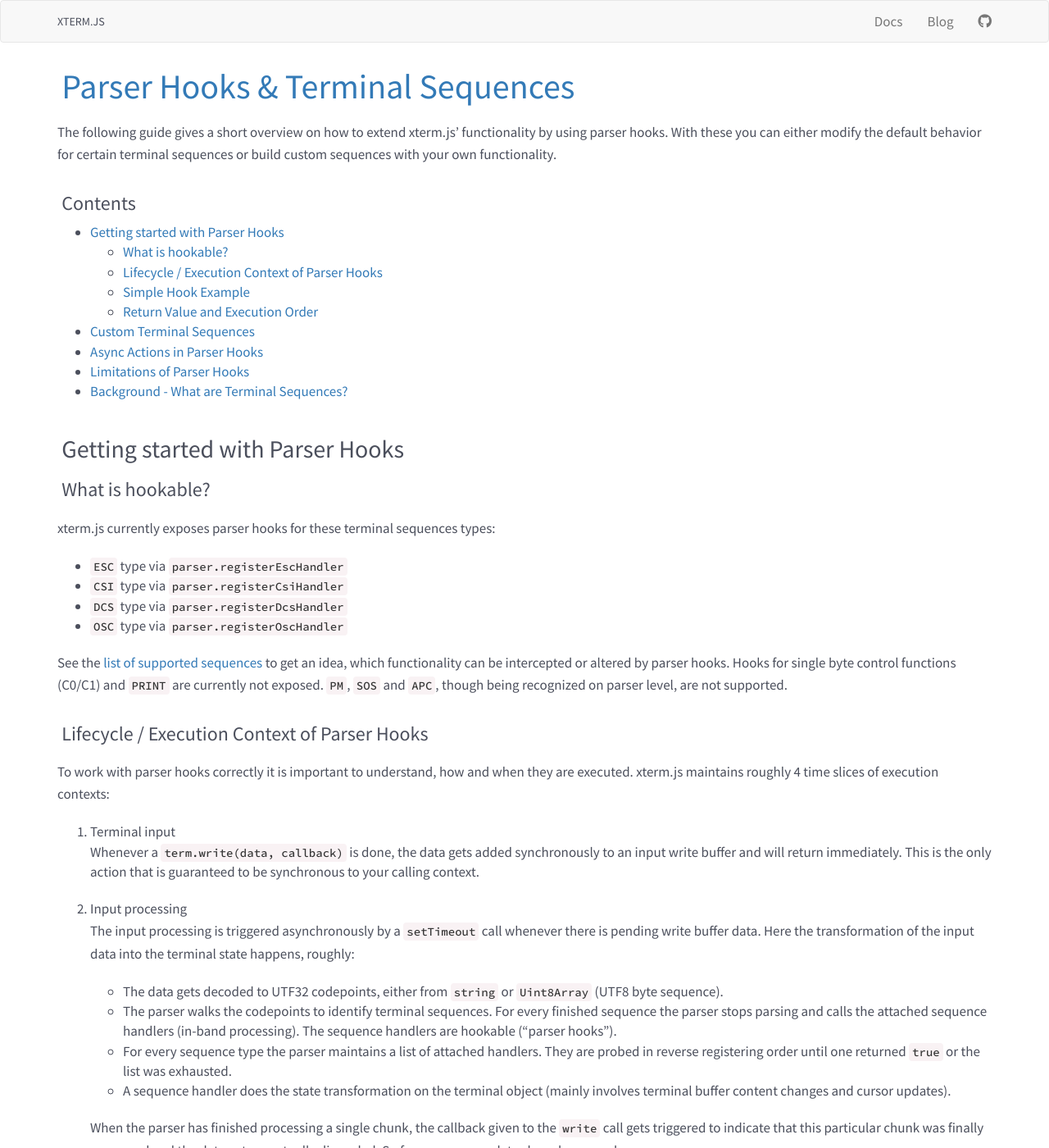
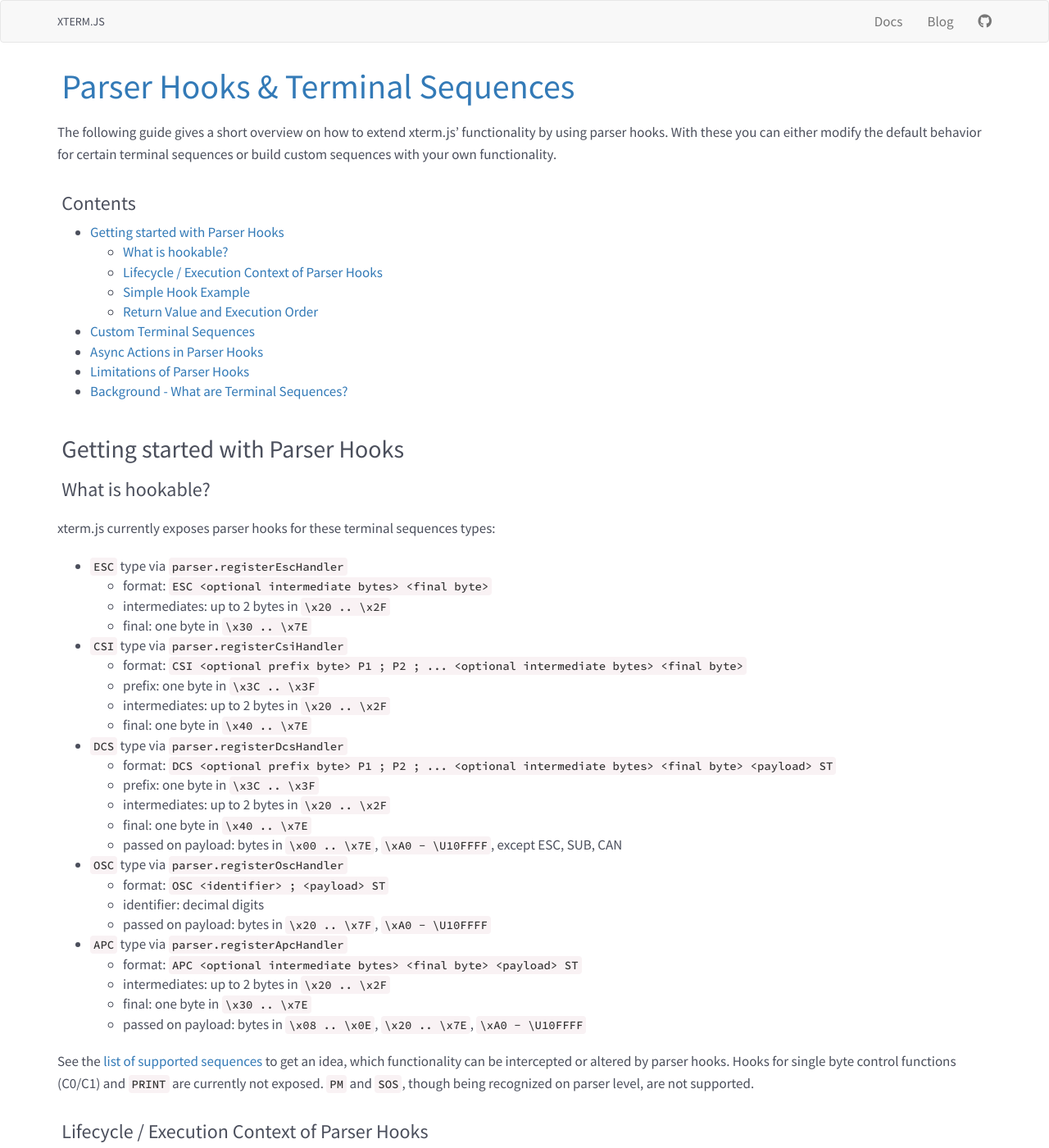
Before and after one commit to xtermjs/xtermjs.org, a Jekyll site: the page built from _docs/guides/hooks.md, in a window 1280 px wide and 1400 px high. Shown: the whole window at 82% size. Built offline with Jekyll 4.4.1, drawn with Linux system fonts in a browser that asks for light colours; nearby versions of some CDN libraries; some of the changed text lies outside the part shown.

Commit message:
add APC, extend hook docs about allowed byte ranges

```diff
--- a/_docs/guides/hooks.md
+++ b/_docs/guides/hooks.md
@@ -23,12 +23,32 @@ The following guide gives a short overview on how to extend xterm.js' functional
 xterm.js currently exposes parser hooks for these terminal sequences types:
 
 - `ESC` type via `parser.registerEscHandler`
+  - format: `ESC <optional intermediate bytes> <final byte>`
+  - intermediates: up to 2 bytes in `\x20 .. \x2F`
+  - final: one byte in `\x30 .. \x7E`
 - `CSI` type via `parser.registerCsiHandler`
+  - format: `CSI <optional prefix byte> P1 ; P2 ; ... <optional intermediate bytes> <final byte>`
+  - prefix: one byte in `\x3C .. \x3F`
+  - intermediates: up to 2 bytes in `\x20 .. \x2F`
+  - final: one byte in `\x40 .. \x7E`
 - `DCS` type via `parser.registerDcsHandler`
+  - format: `DCS <optional prefix byte> P1 ; P2 ; ... <optional intermediate bytes> <final byte> <payload> ST`
+  - prefix: one byte in `\x3C .. \x3F`
+  - intermediates: up to 2 bytes in `\x20 .. \x2F`
+  - final: one byte in `\x40 .. \x7E`
+  - passed on payload: bytes in `\x00 .. \x7E`, `\xA0 - \U10FFFF`, except ESC, SUB, CAN
 - `OSC` type via `parser.registerOscHandler`
+  - format: `OSC <identifier> ; <payload> ST`
+  - identifier: decimal digits
+  - passed on payload: bytes in `\x20 .. \x7F`, `\xA0 - \U10FFFF`
+- `APC` type via `parser.registerApcHandler`
+  - format: `APC <optional intermediate bytes> <final byte> <payload> ST`
+  - intermediates: up to 2 bytes in `\x20 .. \x2F`
+  - final: one byte in `\x30 .. \x7E`
+  - passed on payload: bytes in `\x08 .. \x0E`, `\x20 .. \x7E`, `\xA0 - \U10FFFF`
 
 See the [list of supported sequences]({{site.baseurl}}/docs/api/vtfeatures/) to get an idea, which functionality can be
-intercepted or altered by parser hooks. Hooks for single byte control functions (C0/C1) and `PRINT` are currently not exposed. `PM`, `SOS` and `APC`, though being recognized on parser level, are not supported.
+intercepted or altered by parser hooks. Hooks for single byte control functions (C0/C1) and `PRINT` are currently not exposed. `PM` and `SOS`, though being recognized on parser level, are not supported.
 
 
 ### Lifecycle / Execution Context of Parser Hooks
```
Also changed, not shown: other parts of _docs/guides/hooks.md (+1 -1 lines).
